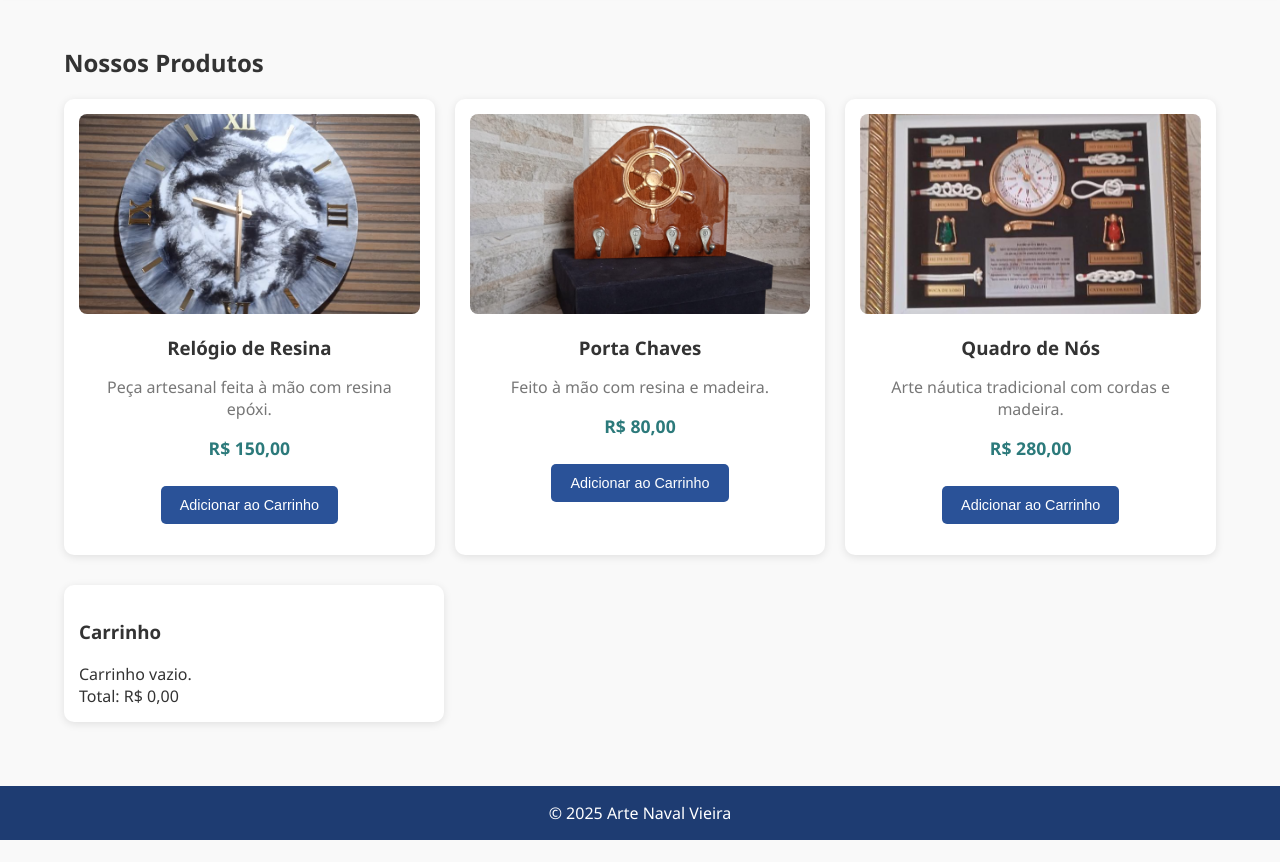
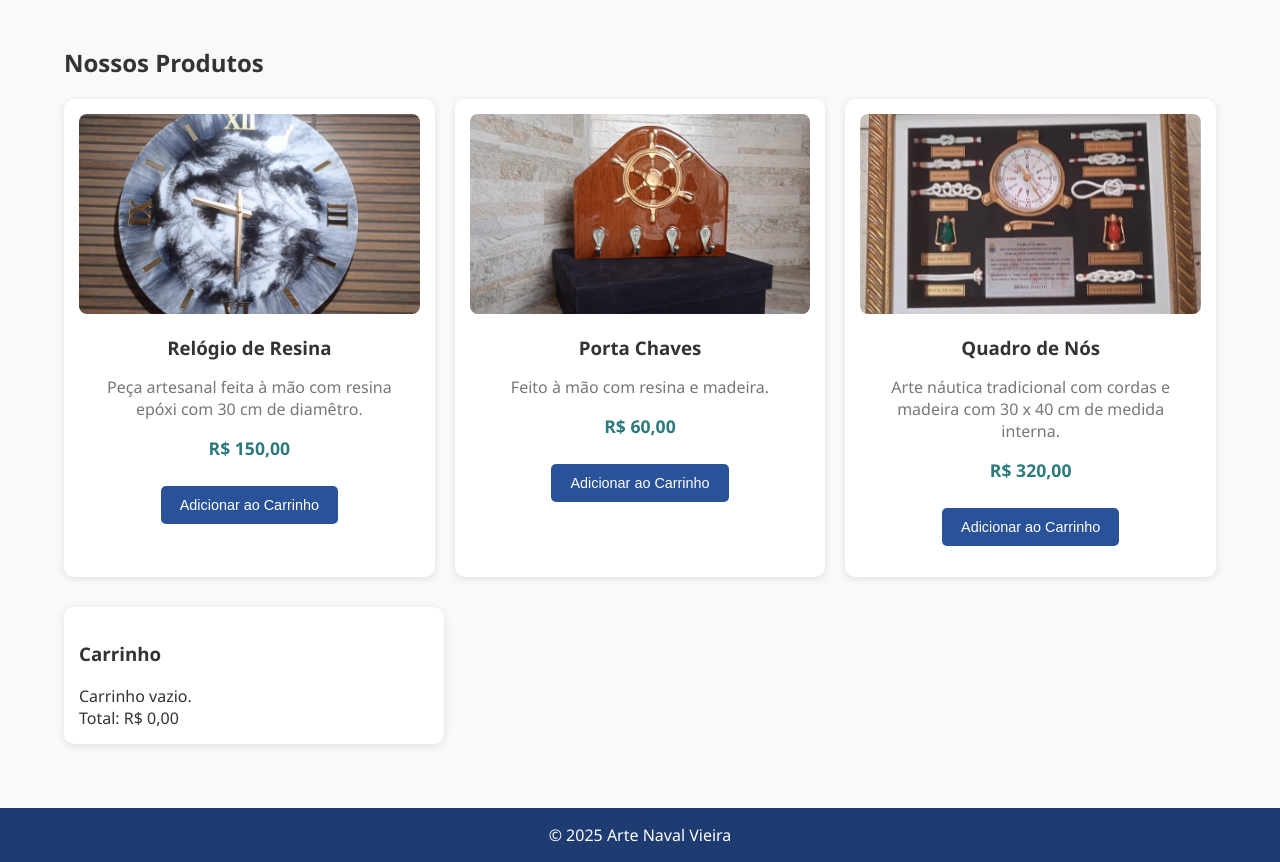
Before and after one commit to artenaval/arte-naval-vieira, a plain HTML site: page produtos.htm in a window 1280 px wide. Shown: the part 71-933 px from the top of the page. Before the commit the page ends 911 px from the top, so only its background shows below. Drawn offline with Linux system fonts and the light colour scheme.

Commit message:
Update produtos.htm

```diff
--- a/produtos.htm
+++ b/produtos.htm
@@ -112,20 +112,20 @@
     <div class="product-card">
       <img src="imagens/Relogio_Resina.jpg" alt="Relógio de Resina" class="product-image" />
       <h3>Relógio de Resina</h3>
-      <p>Peça artesanal feita à mão com resina epóxi.</p>
+      <p>Peça artesanal feita à mão com resina epóxi com 30 cm de diamêtro.</p>
       <div class="product-price">R$ 150,00</div>
     </div>
     <div class="product-card">
       <img src="imagens/Porta_Chaves.jpg" alt="Porta Chaves de Madeira" class="product-image" />
       <h3>Porta Chaves</h3>
       <p>Feito à mão com resina e madeira.</p>
-      <div class="product-price">R$ 80,00</div>
+      <div class="product-price">R$ 60,00</div>
     </div>
     <div class="product-card">
       <img src="imagens/Quadro_Nó.jpg" alt="Quadro de Nós" class="product-image" />
       <h3>Quadro de Nós</h3>
-      <p>Arte náutica tradicional com cordas e madeira.</p>
-      <div class="product-price">R$ 280,00</div>
+      <p>Arte náutica tradicional com cordas e madeira com 30 x 40 cm de medida interna.</p>
+      <div class="product-price">R$ 320,00</div>
     </div>
   </div>
 
@@ -139,4 +139,5 @@
 
 <footer>© 2025 Arte Naval Vieira</footer>
 </body>
+
 </html>
```
